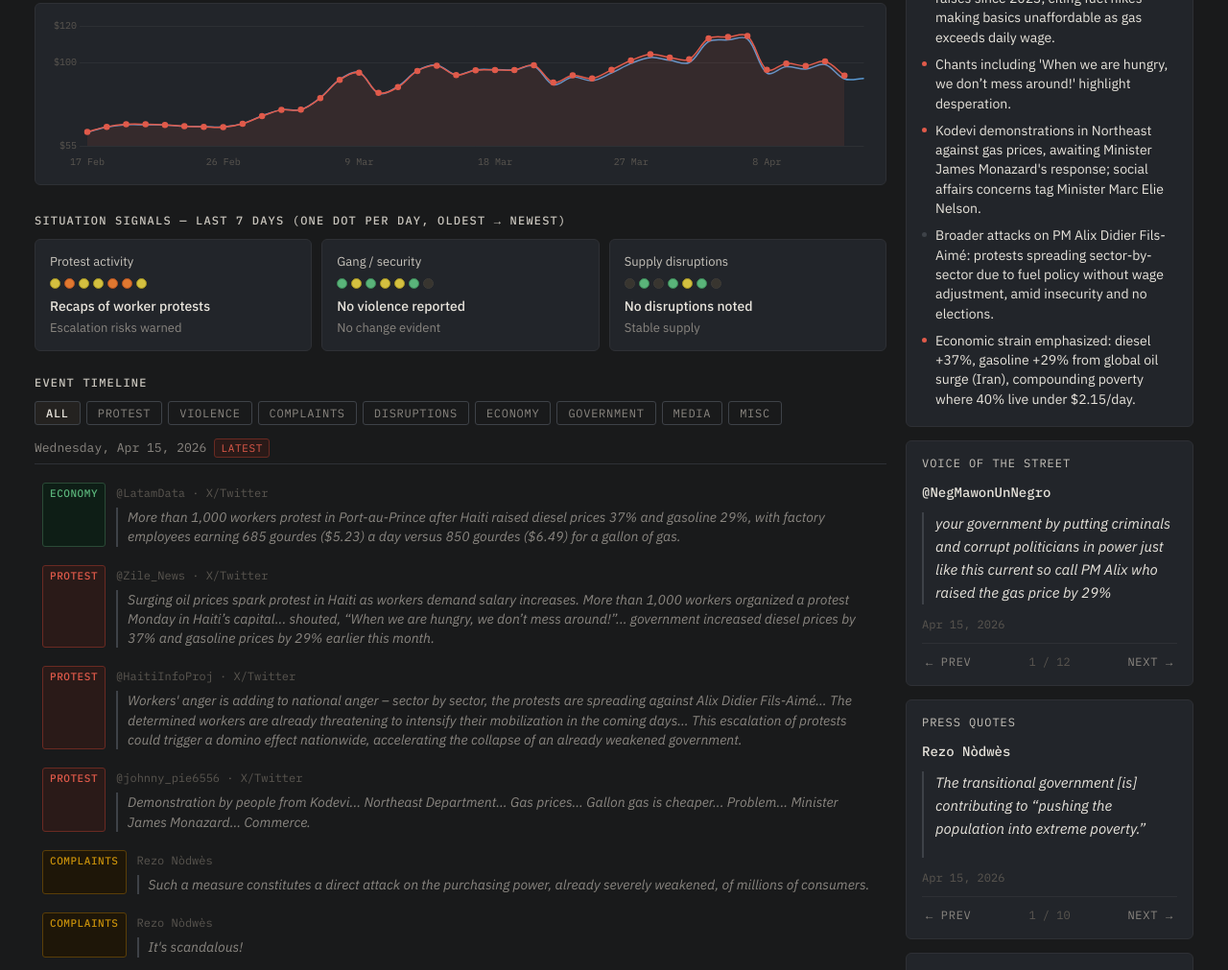
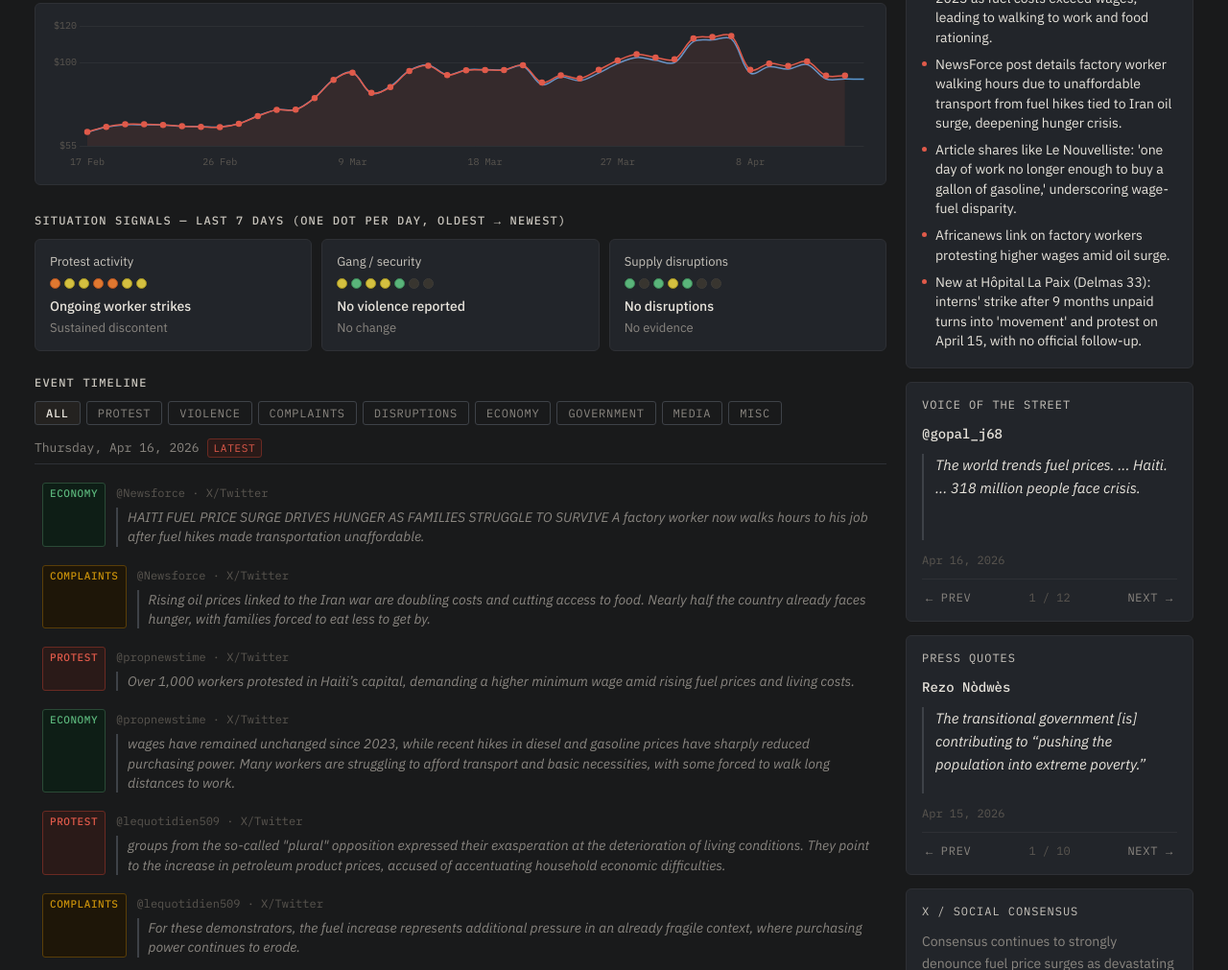
Before and after one commit to gonhuertas/FM-Test, a plain HTML site: page docs/index.html in a window 1280 px wide. Shown: the part 629-1640 px from the top of the page at 96% size. Drawn offline with nearby package versions, Linux system fonts and the light colour scheme.

Commit message:
Update index.html

```diff
--- a/docs/index.html
+++ b/docs/index.html
@@ -293,8 +293,8 @@
       <span class="header-topic">Monitoring the situation</span>
     </div>
     <span class="header-meta">
-      Last run: <span id="h-last-run">2026-04-15 14:20</span> ·
-      Search window: <span id="h-window">Mar 30, 2026 – Apr 15, 2026</span>
+      Last run: <span id="h-last-run">2026-04-16 14:44</span> ·
+      Search window: <span id="h-window">Mar 30, 2026 – Apr 16, 2026</span>
     </span>
   </div>
 
@@ -317,9 +317,9 @@
       <div class="oil-section">
         <div class="slabel">WTI crude — 60-day context</div>
         <div class="oil-header">
-          <span class="oil-price" id="oil-price-val">$93.07</span>
+          <span class="oil-price" id="oil-price-val">$93.04</span>
           <span class="oil-change" id="oil-change-val">+48.8% in 60 days</span>
-          <span class="oil-note"   id="oil-note-val">Apr 14, 2026 · USD/barrel</span>
+          <span class="oil-note"   id="oil-note-val">Apr 15, 2026 · USD/barrel</span>
         </div>
         <div class="oil-legend">
           <span class="leg-ceic">&#9644; EIA spot (CEIC)</span>
@@ -338,46 +338,46 @@
         <div class="signal-card">
           <div class="signal-name">Protest activity</div>
           <div class="dot-row" id="sig-protest-dots">
-        <div class="dot" data-level="2"></div>
         <div class="dot" data-level="3"></div>
         <div class="dot" data-level="2"></div>
         <div class="dot" data-level="2"></div>
         <div class="dot" data-level="3"></div>
         <div class="dot" data-level="3"></div>
         <div class="dot" data-level="2"></div>
+        <div class="dot" data-level="2"></div>
       </div><!-- #sig-protest-dots -->
-          <div class="signal-status" id="sig-protest-status">Recaps of worker protests</div>
-          <div class="signal-trend"  id="sig-protest-trend">Escalation risks warned</div>
+          <div class="signal-status" id="sig-protest-status">Ongoing worker strikes</div>
+          <div class="signal-trend"  id="sig-protest-trend">Sustained discontent</div>
         </div>
 
         <div class="signal-card">
           <div class="signal-name">Gang / security</div>
           <div class="dot-row" id="sig-security-dots">
-        <div class="dot" data-level="1"></div>
         <div class="dot" data-level="2"></div>
         <div class="dot" data-level="1"></div>
         <div class="dot" data-level="2"></div>
         <div class="dot" data-level="2"></div>
         <div class="dot" data-level="1"></div>
         <div class="dot" data-level="0"></div>
+        <div class="dot" data-level="0"></div>
       </div><!-- #sig-security-dots -->
           <div class="signal-status" id="sig-security-status">No violence reported</div>
-          <div class="signal-trend"  id="sig-security-trend">No change evident</div>
+          <div class="signal-trend"  id="sig-security-trend">No change</div>
         </div>
 
         <div class="signal-card">
           <div class="signal-name">Supply disruptions</div>
           <div class="dot-row" id="sig-supply-dots">
-        <div class="dot" data-level="0"></div>
         <div class="dot" data-level="1"></div>
         <div class="dot" data-level="0"></div>
         <div class="dot" data-level="1"></div>
         <div class="dot" data-level="2"></div>
         <div class="dot" data-level="1"></div>
         <div class="dot" data-level="0"></div>
+        <div class="dot" data-level="0"></div>
       </div><!-- #sig-supply-dots -->
-          <div class="signal-status" id="sig-supply-status">No disruptions noted</div>
-          <div class="signal-trend"  id="sig-supply-trend">Stable supply</div>
+          <div class="signal-status" id="sig-supply-status">No disruptions</div>
+          <div class="signal-trend"  id="sig-supply-trend">No evidence</div>
         </div>
 
       </div><!-- #signal-grid -->
@@ -402,8 +402,56 @@
 
         <div class="tl-group">
           <div class="tl-date-header">
+            Thursday, Apr 16, 2026
+            <span class="new-badge">latest</span>
+          </div>
+          <div class="tl-event" data-tags="economy">
+            <span class="ev-tag tag-economy">Economy</span>
+            <div class="ev-body">
+              <div class="ev-source">@Newsforce · X/Twitter</div>
+              <div class="ev-quote">HAITI FUEL PRICE SURGE DRIVES HUNGER AS FAMILIES STRUGGLE TO SURVIVE A factory worker now walks hours to his job after fuel hikes made transportation unaffordable.</div>
+            </div>
+          </div>
+          <div class="tl-event" data-tags="complaints">
+            <span class="ev-tag tag-complaints">Complaints</span>
+            <div class="ev-body">
+              <div class="ev-source">@Newsforce · X/Twitter</div>
+              <div class="ev-quote">Rising oil prices linked to the Iran war are doubling costs and cutting access to food. Nearly half the country already faces hunger, with families forced to eat less to get by.</div>
+            </div>
+          </div>
+          <div class="tl-event" data-tags="protest">
+            <span class="ev-tag tag-protest">Protest</span>
+            <div class="ev-body">
+              <div class="ev-source">@propnewstime · X/Twitter</div>
+              <div class="ev-quote">Over 1,000 workers protested in Haiti’s capital, demanding a higher minimum wage amid rising fuel prices and living costs.</div>
+            </div>
+          </div>
+          <div class="tl-event" data-tags="economy">
+            <span class="ev-tag tag-economy">Economy</span>
+            <div class="ev-body">
+              <div class="ev-source">@propnewstime · X/Twitter</div>
+              <div class="ev-quote">wages have remained unchanged since 2023, while recent hikes in diesel and gasoline prices have sharply reduced purchasing power. Many workers are struggling to afford transport and basic necessities, with some forced to walk long distances to work.</div>
+            </div>
+          </div>
+          <div class="tl-event" data-tags="protest">
+            <span class="ev-tag tag-protest">Protest</span>
+            <div class="ev-body">
+              <div class="ev-source">@lequotidien509 · X/Twitter</div>
+              <div class="ev-quote">groups from the so-called &quot;plural&quot; opposition expressed their exasperation at the deterioration of living conditions. They point to the increase in petroleum product prices, accused of accentuating household economic difficulties.</div>
+            </div>
+          </div>
+          <div class="tl-event" data-tags="complaints">
+            <span class="ev-tag tag-complaints">Complaints</span>
+            <div class="ev-body">
+              <div class="ev-source">@lequotidien509 · X/Twitter</div>
+              <div class="ev-quote">For these demonstrators, the fuel increase represents additional pressure in an already fragile context, where purchasing power continues to erode.</div>
+            </div>
+          </div>
+        </div>
+
+        <div class="tl-group">
+          <div class="tl-date-header">
             Wednesday, Apr 15, 2026
-            <span class="new-badge">latest</span>
           </div>
           <div class="tl-event" data-tags="economy">
             <span class="ev-tag tag-economy">Economy</span>
@@ -545,54 +593,6 @@
           </div>
         </div>
 
-        <div class="tl-group">
-          <div class="tl-date-header">
-            Sunday, Apr 12, 2026
-          </div>
-          <div class="tl-event" data-tags="complaints">
-            <span class="ev-tag tag-complaints">Complaints</span>
-            <div class="ev-body">
-              <div class="ev-source">@metropoleHT · X/Twitter</div>
-              <div class="ev-quote">Gas prices rising, insecurity exploding, elections in the fog… Can Haiti still hold? In Analiz, the debate is frontal.</div>
-            </div>
-          </div>
-          <div class="tl-event" data-tags="protest">
-            <span class="ev-tag tag-protest">Protest</span>
-            <div class="ev-body">
-              <div class="ev-source">@vantbefinfo · X/Twitter</div>
-              <div class="ev-quote">Members of the plural opposition demonstrated to denounce the recent fuel price hikes. Yesterday Friday April 10, 2026 at Delmas. They consider it a measure aggravating the cost of living and the precariousness of households in the country. They estimate that this decision will have direct repercussions on transport and the cost of basic necessities products, already rising in the country.</div>
-            </div>
-          </div>
-          <div class="tl-event" data-tags="protest">
-            <span class="ev-tag tag-protest">Protest</span>
-            <div class="ev-body">
-              <div class="ev-source">@LentilleInfo · X/Twitter</div>
-              <div class="ev-quote">Many political militants took to the streets in Delmas on Friday April 10 to demand a reduction in gas prices.</div>
-            </div>
-          </div>
-          <div class="tl-event" data-tags="protest">
-            <span class="ev-tag tag-protest">Protest</span>
-            <div class="ev-body">
-              <div class="ev-source">@johnny_pie6556 · X/Twitter</div>
-              <div class="ev-quote">Heard this week manifestation for gas... Duclos Benoit... problem.. transport sector.. Fedner Confiant etc.. problem.</div>
-            </div>
-          </div>
-          <div class="tl-event" data-tags="protest">
-            <span class="ev-tag tag-protest">Protest</span>
-            <div class="ev-body">
-              <div class="ev-source">@johnny_pie6556 · X/Twitter</div>
-              <div class="ev-quote">Unionist Valérie Luckny.. Strike manifestation of Kodevi people next week.. Since seeing that gas and minimum wage.. problems.</div>
-            </div>
-          </div>
-          <div class="tl-event" data-tags="protest">
-            <span class="ev-tag tag-protest">Protest</span>
-            <div class="ev-body">
-              <div class="ev-source">@LakayInfo509 · X/Twitter</div>
-              <div class="ev-quote">Fuel price hike: “Yon Jenès Ini” denounces an arbitrary decision and calls for mobilization.</div>
-            </div>
-          </div>
-        </div>
-
       </div><!-- #timeline -->
     </div>
 
@@ -604,11 +604,11 @@
       <div class="delta-card">
         <div class="card-label">New since last run</div>
         <div id="delta-list">
-          <div class="delta-item is-new">SONAPI industrial park protests recapped: 1,000+ workers demand raises since 2023, citing fuel hikes making basics unaffordable as gas exceeds daily wage.</div>
-          <div class="delta-item is-new">Chants including &#39;When we are hungry, we don’t mess around!&#39; highlight desperation.</div>
-          <div class="delta-item is-new">Kodevi demonstrations in Northeast against gas prices, awaiting Minister James Monazard&#39;s response; social affairs concerns tag Minister Marc Elie Nelson.</div>
-          <div class="delta-item">Broader attacks on PM Alix Didier Fils-Aimé: protests spreading sector-by-sector due to fuel policy without wage adjustment, amid insecurity and no elections.</div>
-          <div class="delta-item is-new">Economic strain emphasized: diesel +37%, gasoline +29% from global oil surge (Iran), compounding poverty where 40% live under $2.15/day.</div>
+          <div class="delta-item is-new">Recirculation of SONAPI protests: over 1,000 workers demand raises since 2023 as fuel costs exceed wages, leading to walking to work and food rationing.</div>
+          <div class="delta-item is-new">NewsForce post details factory worker walking hours due to unaffordable transport from fuel hikes tied to Iran oil surge, deepening hunger crisis.</div>
+          <div class="delta-item is-new">Article shares like Le Nouvelliste: &#39;one day of work no longer enough to buy a gallon of gasoline,&#39; underscoring wage-fuel disparity.</div>
+          <div class="delta-item is-new">Africanews link on factory workers protesting higher wages amid oil surge.</div>
+          <div class="delta-item is-new">New at Hôpital La Paix (Delmas 33): interns&#39; strike after 9 months unpaid turns into &#39;movement&#39; and protest on April 15, with no official follow-up.</div>
         </div><!-- #delta-list -->
       </div>
 
@@ -616,9 +616,9 @@
       <!-- PYTHON: replace the TWEETS array in the script below           -->
       <div class="tweet-card">
         <div class="card-label">Voice of the street</div>
-        <div class="tweet-handle" id="tw-handle">@NegMawonUnNegro</div>
-        <div class="tweet-body"   id="tw-body">your government by putting criminals and corrupt politicians in power just like this current so call PM Alix who raised the gas price by 29%</div>
-        <div class="tweet-date"   id="tw-date">Apr 15, 2026</div>
+        <div class="tweet-handle" id="tw-handle">@gopal_j68</div>
+        <div class="tweet-body"   id="tw-body">The world trends fuel prices. ... Haiti. ... 318 million people face crisis.</div>
+        <div class="tweet-date"   id="tw-date">Apr 16, 2026</div>
         <div class="tweet-nav">
           <button onclick="prevTweet()">← prev</button>
           <span class="tweet-counter" id="tw-counter">1 / 12</span>
@@ -645,7 +645,7 @@
       <div class="consensus-card">
         <div class="card-label">X / social consensus</div>
         <div class="consensus-text" id="consensus-text">
-          Consensus strongly condemns fuel price hikes (37% diesel, 29% gasoline) as exacerbating Haiti&#39;s extreme poverty, stagnant wages, and insecurity, endorsing SONAPI worker protests, kodevi actions, and Delmas occupations as legitimate responses demanding raises and rollbacks; agreement on PM Fils-Aimé government&#39;s failure to adjust wages or ensure security/elections, risking sectoral escalation to nationwide strikes or upheaval; unified dismissal of global oil excuses, prioritizing immediate relief; no major disagreements, with focus on potential for intensified unrest if ignored.
+          Consensus continues to strongly denounce fuel price surges as devastating for Haiti&#39;s impoverished amid stagnant wages, gang violence, and food insecurity, validating ongoing recirculated reports of SONAPI protests, worker hardships like walking to jobs, and wage-gas disparities; agreement on global oil excuses (Iran) failing to justify inaction under PM Fils-Aimé, with endorsements of economic protests including new hospital interns&#39; escalation in Delmas; unified concern over deepening hunger crisis and risks of sectoral spread to nationwide unrest, strikes, or uprisings without prompt wage hikes, price relief, and accountability; no significant disagreements, sparse volume reflects sustained rather than intensifying discussion on April 15.
         </div>
       </div>
 
@@ -654,7 +654,7 @@
       <div class="consensus-card">
         <div class="card-label">Press consensus</div>
         <div class="consensus-text" id="news-consensus-text">
-          All searches and homepage reviews agree on the complete absence of reporting from Haiti-specific outlets in the queried period on fuel prices, protests, or related issues, indicating no developments captured in accessible coverage.
+          Available coverage from Le Nouvelliste focuses on labor grievances connecting petroleum price rises to wage insufficiency, consistent with prior reports of worker actions; complete absence of reporting from other outlets and no new escalations or policy details indicate stagnant attention to the issue during 2026-04-15 to 2026-04-16.
         </div>
       </div>
 
@@ -672,36 +672,61 @@
    ═══════════════════════════════════════════════════════════════════════ */
 
 const OIL_DATA = {
-  labels:  ["17 Feb", "18 Feb", "19 Feb", "20 Feb", "23 Feb", "24 Feb", "25 Feb", "26 Feb", "27 Feb", "2 Mar", "3 Mar", "4 Mar", "5 Mar", "6 Mar", "9 Mar", "10 Mar", "11 Mar", "12 Mar", "13 Mar", "16 Mar", "17 Mar", "18 Mar", "19 Mar", "20 Mar", "23 Mar", "24 Mar", "25 Mar", "26 Mar", "27 Mar", "30 Mar", "31 Mar", "1 Apr", "2 Apr", "6 Apr", "7 Apr", "8 Apr", "9 Apr", "10 Apr", "13 Apr", "14 Apr", "15 Apr"],
-  prices:  [62.53, 65.33, 66.66, 66.69, 66.36, 65.62, 65.3, 65.1, 66.96, 71.13, 74.48, 74.58, 80.88, 90.77, 94.65, 83.71, 86.8, 95.61, 98.48, 93.39, 96.01, 96.12, 96.11, 98.71, 89.33, 93.18, 91.51, 96.18, 101.26, 104.69, 102.86, 101.9, 113.23, 114.01, 114.58, 96.17, 99.62, 98.34, 100.72, 93.07, null],
-  futures: [62.33, 65.19, 66.43, 66.39, 66.31, 65.63, 65.42, 65.21, 67.02, 71.23, 74.56, 74.66, 81.01, 90.9, 94.77, 83.45, 87.25, 95.73, 98.71, 93.5, 96.21, 96.32, 96.14, 98.32, 88.13, 92.35, 90.32, 94.48, 99.64, 102.88, 101.38, 100.12, 111.54, 112.41, 112.95, 94.41, 97.87, 96.57, 99.08, 91.28, 91.49]
+  labels:  ["17 Feb", "18 Feb", "19 Feb", "20 Feb", "23 Feb", "24 Feb", "25 Feb", "26 Feb", "27 Feb", "2 Mar", "3 Mar", "4 Mar", "5 Mar", "6 Mar", "9 Mar", "10 Mar", "11 Mar", "12 Mar", "13 Mar", "16 Mar", "17 Mar", "18 Mar", "19 Mar", "20 Mar", "23 Mar", "24 Mar", "25 Mar", "26 Mar", "27 Mar", "30 Mar", "31 Mar", "1 Apr", "2 Apr", "6 Apr", "7 Apr", "8 Apr", "9 Apr", "10 Apr", "13 Apr", "14 Apr", "15 Apr", "16 Apr"],
+  prices:  [62.53, 65.33, 66.66, 66.69, 66.36, 65.62, 65.3, 65.1, 66.96, 71.13, 74.48, 74.58, 80.88, 90.77, 94.65, 83.71, 86.8, 95.61, 98.48, 93.39, 96.01, 96.12, 96.11, 98.71, 89.33, 93.18, 91.51, 96.18, 101.26, 104.69, 102.86, 101.9, 113.23, 114.01, 114.58, 96.17, 99.62, 98.34, 100.72, 93.07, 93.04, null],
+  futures: [62.33, 65.19, 66.43, 66.39, 66.31, 65.63, 65.42, 65.21, 67.02, 71.23, 74.56, 74.66, 81.01, 90.9, 94.77, 83.45, 87.25, 95.73, 98.71, 93.5, 96.21, 96.32, 96.14, 98.32, 88.13, 92.35, 90.32, 94.48, 99.64, 102.88, 101.38, 100.12, 111.54, 112.41, 112.95, 94.41, 97.87, 96.57, 99.08, 91.28, 91.29, 91.09]
 };
 
 const TWEETS = [
   {
-    "handle": "@NegMawonUnNegro",
-    "date": "Apr 15, 2026",
-    "body": "your government by putting criminals and corrupt politicians in power just like this current so call PM Alix who raised the gas price by 29%"
+    "handle": "@gopal_j68",
+    "date": "Apr 16, 2026",
+    "body": "The world trends fuel prices. ... Haiti. ... 318 million people face crisis."
   },
   {
-    "handle": "@unetv_hn",
-    "date": "Apr 15, 2026",
-    "body": "More than a thousand workers protested in Puerto Príncipe, Haiti, after the 37 percent increase in diesel and 29 percent in gasoline, amid daily wages that are insufficient against the fuel cost."
+    "handle": "@YayaOfisyel",
+    "date": "Apr 16, 2026",
+    "body": "\"Today the fight is changing phase\" one of the interns confided to our newsroom. What started as complaints is turning into a MOVEMENT. It is turning into PROTESTATION."
   },
   {
-    "handle": "@johnny_pie6556",
-    "date": "Apr 15, 2026",
-    "body": "Demonstration by people from Kodevi... Northeast Department... Gas prices... Gallon gas [more expensive]... Minister James Monazard... Commerce"
+    "handle": "@DixieBandHT",
+    "date": "Apr 16, 2026",
+    "body": "Haiti: one day of work is no longer enough to buy a gallon of gasoline"
   },
   {
-    "handle": "@LaCapitalNews",
-    "date": "Apr 15, 2026",
-    "body": "More than 1,000 workers took to the streets in Puerto Príncipe after the fuel price increase. Diesel up 37% and gasoline 29%... a single gallon of gasoline costs 850 gourdes ($6.49), exceeding workers' daily income. Social pressure grows amid an increasingly suffocating economy."
+    "handle": "@OmniGazabyNdege",
+    "date": "Apr 16, 2026",
+    "body": "Haitian factory workers protest for higher wages as oil prices surge"
   },
   {
-    "handle": "@sivar360sv",
-    "date": "Apr 15, 2026",
-    "body": "CRISIS IN HAITI: PROTESTS OVER FUEL PRICE INCREASE More than 1,000 workers took to the streets in Port-au-Prince after the fuel price increase. Diesel up 37% and gasoline 29%, directly hitting thousands of factory employees who barely earn 685 gourdes ($5.23) a day."
+    "handle": "@lequotidien509",
+    "date": "Apr 16, 2026",
+    "body": "For these demonstrators, the fuel increase represents additional pressure in an already fragile context, where purchasing power continues to erode."
+  },
+  {
+    "handle": "@lequotidien509",
+    "date": "Apr 16, 2026",
+    "body": "groups from the so-called \"plural\" opposition expressed their exasperation at the deterioration of living conditions. They point to the increase in petroleum product prices, accused of accentuating household economic difficulties."
+  },
+  {
+    "handle": "@propnewstime",
+    "date": "Apr 16, 2026",
+    "body": "wages have remained unchanged since 2023, while recent hikes in diesel and gasoline prices have sharply reduced purchasing power. Many workers are struggling to afford transport and basic necessities, with some forced to walk long distances to work."
+  },
+  {
+    "handle": "@propnewstime",
+    "date": "Apr 16, 2026",
+    "body": "Over 1,000 workers protested in Haiti’s capital, demanding a higher minimum wage amid rising fuel prices and living costs."
+  },
+  {
+    "handle": "@Newsforce",
+    "date": "Apr 16, 2026",
+    "body": "Rising oil prices linked to the Iran war are doubling costs and cutting access to food. Nearly half the country already faces hunger, with families forced to eat less to get by."
+  },
+  {
+    "handle": "@Newsforce",
+    "date": "Apr 16, 2026",
+    "body": "HAITI FUEL PRICE SURGE DRIVES HUNGER AS FAMILIES STRUGGLE TO SURVIVE A factory worker now walks hours to his job after fuel hikes made transportation unaffordable."
   },
   {
     "handle": "@johnny_pie6556",
@@ -709,34 +734,9 @@
     "body": "Workers' demonstration also concerns social affairs... Gallon of gas is more expensive than they are... People are waiting for the results from Minister Marc Elie Nelson..."
   },
   {
-    "handle": "@Zile_News",
-    "date": "Apr 15, 2026",
-    "body": "Workers at the state-owned Metropolitan Industrial Park... shouted, “When we are hungry, we don’t mess around!” Employees noted that they haven’t had a raise since 2023..."
-  },
-  {
-    "handle": "@HaitiInfoProj",
-    "date": "Apr 15, 2026",
-    "body": "Workers' anger is adding to national anger – sector by sector, the protests are spreading against Alix Didier Fils-Aimé, who is unable to guarantee security and elections"
-  },
-  {
-    "handle": "@byul_finance",
-    "date": "Apr 15, 2026",
-    "body": "Haiti protests erupt as oil price surge triggers 29-37% fuel hike following Iran conflict"
-  },
-  {
     "handle": "@LatamData",
     "date": "Apr 15, 2026",
     "body": "HAITI | More than 1,000 workers protest in Port-au-Prince after Haiti raised diesel prices 37% and gasoline 29%, with factory employees earning 685 gourdes ($5.23) a day versus 850 gourdes ($6.49) for a gallon of gas."
-  },
-  {
-    "handle": "@LatamData",
-    "date": "Apr 15, 2026",
-    "body": "More than 1,000 workers protest in Port-au-Prince after Haiti raised diesel prices 37% and gasoline 29%, with factory employees earning 685 gourdes ($5.23) a day versus 850 gourdes ($6.49) for a gallon of gas."
-  },
-  {
-    "handle": "@Zile_News",
-    "date": "Apr 15, 2026",
-    "body": "Surging oil prices spark protest in Haiti as workers demand salary increases. More than 1,000 workers organized a protest Monday in Haiti’s capital... shouted, “When we are hungry, we don’t mess around!”... government increased diesel prices by 37% and gasoline prices by 29% earlier this month."
   }
 ];
 
```
